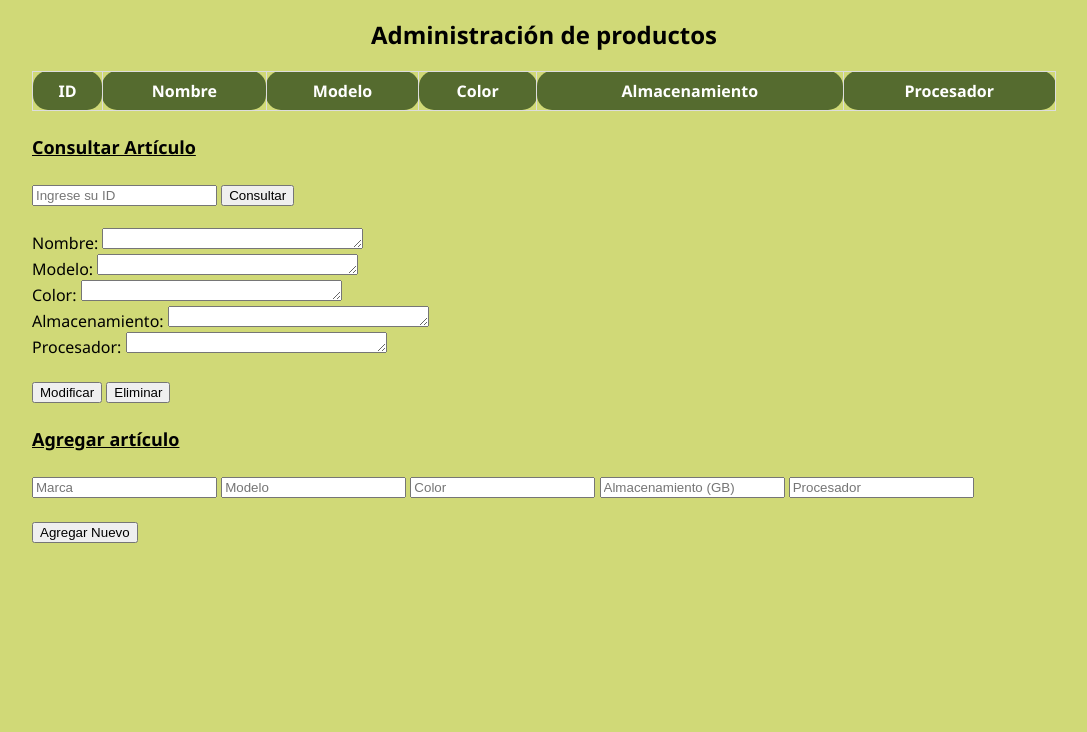
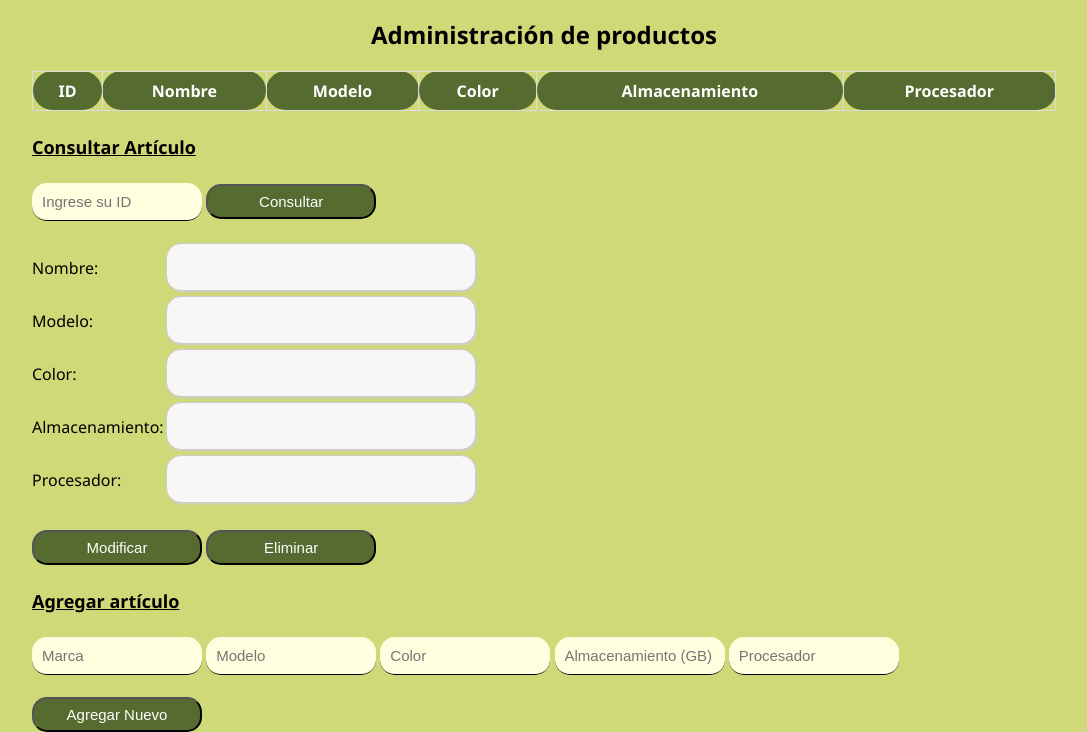
Before and after one commit to Naibaf93/Sitio-telefonos, a plain HTML site: page index.html in a window 1280 px wide. Shown: the part 103-835 px from the top of the page, without its empty margins (96-1183 px from the left). Before the commit the page ends 800 px from the top, so only its background shows below. Drawn offline with Linux system fonts and the light colour scheme.

Commit message:
terminando los estilos

```diff
--- a/css/style.css
+++ b/css/style.css
@@ -58,9 +58,55 @@ th {
     font-weight: bold;
     text-align: center;
     color: white;
-    border-radius: 15px;
+    border-radius: 20px;
 }
 
 td {
     background-color: #FFFFE0;
 }
+
+input {
+    background-color: #FFFFE0;
+    padding: 10px 10px;
+    font-size: 15px;
+    width: 150px;
+    border: none;
+    border-bottom: solid 1px;
+    border-radius: 15px;
+}
+
+button {
+    background-color: darkolivegreen;
+    color: white;
+    height: 35px;
+    font-size: 15px;
+    width: 170px;
+    border-radius: 15px;
+    cursor: pointer;
+    transition: all 300ms ease-in-out;
+}
+
+button:hover{
+    background-color: green;
+}
+
+label {
+    display: inline-block;
+    width: 130px; /* ajusta el ancho segÃēn tus necesidades */
+    vertical-align: top;
+    line-height: 50px;
+}
+
+textarea {
+    background-color: #f7f7f7;
+    border: 1px solid #ccc;
+    box-shadow: 1px 1px 2px #ccc;
+    cursor: text;
+    font-family: inherit;
+    font-size: 100%;
+    padding: 8px;
+    resize: none;
+    text-align: left;
+    height: 30px;
+    border-radius: 15px;
+}
```
